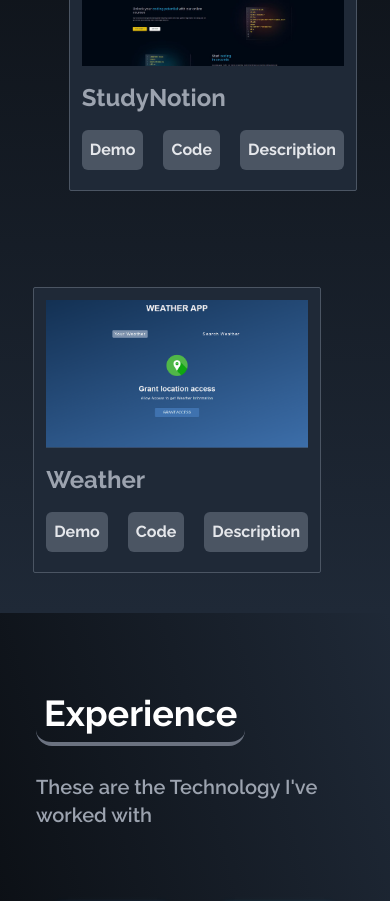
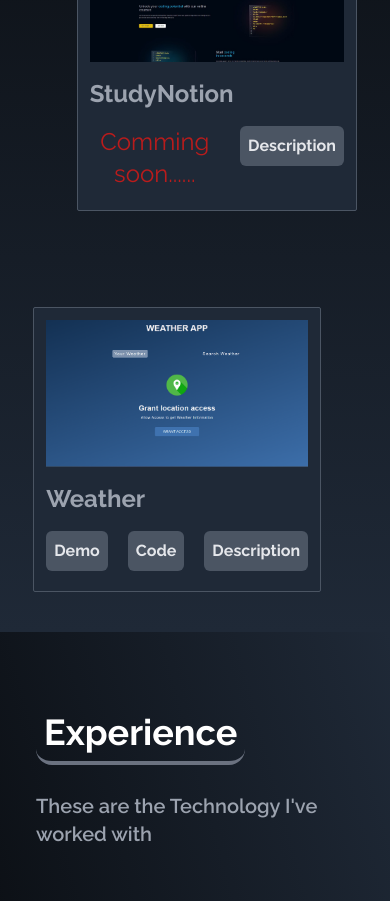
Before and after one commit to jigarvyasidea/jigarprotfolio, a React (Create React App) app: page / in a window 390 px wide. Shown: the part 1600-2501 px from the top of the page. Built offline with nearby package versions, Linux system fonts and the light colour scheme.

Commit message:
navbar change

```diff
--- a/src/App.js
+++ b/src/App.js
@@ -11,7 +11,7 @@
 
  const App = () => {
    return (
-     <div className='bg-black select-none  '>
+     <div className='bg-black select-none    overflow-hidden  '>
         <Navbar />
         <Home/>
         <SocialLinks/>
--- a/src/components/Home.js
+++ b/src/components/Home.js
@@ -8,7 +8,7 @@
 const Home = () => {
   return (
     <div name='home'
-        className='  lg:h-screen     bg-gradient-to-br from-black to-gray-700'>
+        className='  lg:h-screen  bg-gradient-to-br from-black to-gray-700'>
 
       <div className='max-w-screen  flex flex-col md:flex-row    items-center justify-center h-full pt-10 lg:pt-0 lg:pb-0 pb-5 lg:mx-4 md:px-10'>
 
--- a/src/components/Navbar.js
+++ b/src/components/Navbar.js
@@ -90,14 +90,14 @@
 
             {
                 !navicon && (
-                    <ul className='flex top-20 fixed opacity-95 z-20 flex-col items-center justify-center bg-black h-screen gap-y-14 w-screen'>
+                    <ul className='flex mt-16 fixed opacity-100 z-20 flex-col items-center justify-center bg-black h-screen gap-y-10 w-screen '>
 
                         {
                             links.map((link, index) => (
 
                                 <Link to={`${link.path}`}
                                     key={index}>
-                                    <li className=' cursor-pointer capitalize font-bold text-sky-500 text-5xl    '
+                                    <li className=' cursor-pointer capitalize font-semibold text-gray-600  bg-gradient-to-r from-black to-gray-800 w-56 py-1  text-center rounded-md text-5xl shadow-md shadow-gray-400   '
                                         onClick={() => setNavicon(true)}
                                     >
                                         {link.title}
--- a/src/components/Portfolio.js
+++ b/src/components/Portfolio.js
@@ -18,9 +18,9 @@
         {
             title: 'StudyNotion',
             image: StudyNotion,
-            link: 'https://thehacktech.vercel.app',
-            codelink: '',
-            description: ' This is a full stack course selling app with backend implementation in Nodejs and frontend development in react js while styling designe in Tailwind and Mongodb used as Database '
+            link:  '',
+            codelink: 'https://my-weather-app-pratik.netlify.app',
+            description: ' This is a full stack course selling app with backend implemented in Nodejs and frontend developed in react js while styling design in Tailwind and Mongodb used as Database '
         },
         {
             title: 'Weather',
@@ -86,14 +86,23 @@
                                     {/* button */}
                                     <div className='flex gap-5  '>
                                         {/* Demo button */}
+                                        {
+                                            link ? (
+                                                <>
                                                     <a href={link} target='_blank'
                                                         rel="noreferrer"
                                                         className=' py-2 bg-gray-600 hover:scale-95 duration-200 text-gray-200  lg:w-24 lg:px-0 px-2 text-center font-bold rounded-md'> Demo </a>
 
-                                        {/* Code button */}
+
                                                     <a href={codelink} target='_blank'
                                                         rel="noreferrer"
                                                         className=' py-2 bg-gray-600 hover:scale-95 duration-200 text-gray-200  lg:w-24 lg:px-0 px-2 text-center font-bold rounded-md'>  Code </a>
+                                                </>
+                                            ) : (
+                                                <p className='text-2xl bold text-center text-red-700'>Comming soon......</p>
+                                            )
+                                        }
+
 
                                         {/* description button */}
                                         <div className=''>
@@ -104,7 +113,7 @@
 
                                             {
                                                 indexNo === index && (
-                                                    <div className={` ${index % 2 ? ' lg:bottom-4 lg:-left-20  bottom-20 right-10 ' : ' lg:bottom-4 lg:-right-20 bottom-24 right-0  '} absolute   p-4 w-[300px]  rounded-lg  lg:max-h-[400px] bg-gray-600 z-10`}>
+                                                    <div className={` ${index % 2 ? ' lg:bottom-4 lg:-left-20  bottom-20 right-10 ' : ' lg:bottom-4 lg:-right-20 bottom-24 right-0  '} absolute   p-4 lg:w-[300px]  rounded-xl  lg:max-h-[400px] bg-gray-600 z-10`}>
                                                         <p className='    '>{description}</p>
                                                         <div className={` ${index % 2 ? 'lg:-right-3 lg:bottom-4 right-6' : ' lg:-left-3 lg:bottom-5 -bottom-3 right-10'}     absolute  h-7 aspect-square rotate-45 bg-gray-600`}></div>
                                                     </div>
--- a/src/index.css
+++ b/src/index.css
@@ -4,6 +4,7 @@
 body {
   margin: 0;
   padding: 0;
+  box-sizing: border-box
 }
 
 @tailwind base;
```
Lines whose indentation alone changed are shown as unchanged.
